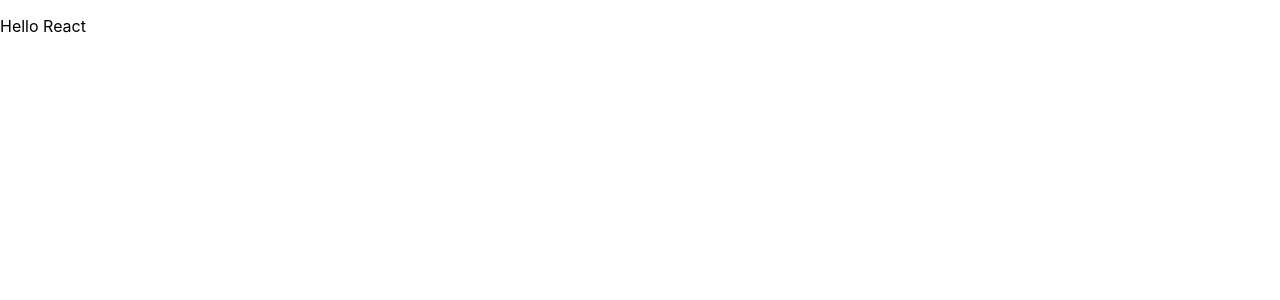
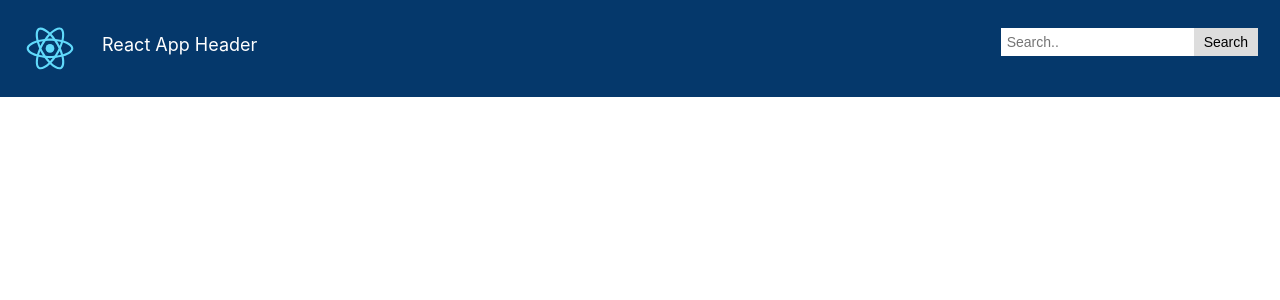
Before and after one commit to wardt7/304CEM-FrontEnd-MyStuff, a React (Create React App) app in the folder my-app/: page / in a window 1280 px wide. Shown: the top 300 px of the page. Built offline with nearby package versions, Linux system fonts and the light colour scheme.

Commit message:
Created a basic react app header

```diff
--- a/my-app/src/App.js
+++ b/my-app/src/App.js
@@ -1,11 +1,12 @@
 import React, { Component } from 'react';
 import './App.css';
+import Header from './components/header/Header';
 
 class App extends Component {
   render() {
     return (
-      <div className="App">
-	<p>Hello React</p>
+      <div>
+	<Header />
       </div>
     );
   }
--- /dev/null
+++ b/my-app/src/components/header/Header.css
@@ -0,0 +1,80 @@
+.header {
+    overflow: hidden;
+    background-color: #05386b;
+    padding: 20px 10px;
+    position: fixed;
+    top: 0;
+    left: 0;
+    width: 100%
+}
+
+.header a {
+    float: left;
+    color: white;
+    text-align: center;
+    padding: 12px;
+    text-decoration: none;
+    font-size: 18px;
+    line-height: 25px;
+    border-radius: 4px;
+}
+
+.header img {
+    width: 80px;
+    float: left;
+}
+
+.header a.logo {
+    font-size: 25px;
+    font-weight: bold;
+    text-align: center;
+}
+
+.header a.active {
+    background: #5CDB95;
+    color: white;
+    font-weight: bold;
+}
+
+.header-right {
+    float: right;
+}
+
+.header .search-container {
+    float: left;
+}
+
+.header input[type=text] {
+    padding: 6px;
+    margin-top: 8px;
+    font-size: 14px;
+    border: none;
+}
+
+.header .search-container button {
+    float: right;
+    padding: 6px 10px;
+    margin-top: 8px;
+    margin-right: 32px;
+    background: #ddd;
+    font-size: 14px;
+    border: none;
+    cursor: pointer;
+}
+
+.header .search-container button:hover {
+    background: #ccc;
+}
+
+@media screen and (max-width: 600px) {
+    .header img{
+	display: block;
+	float: none;
+	margin: auto;
+    }
+    .header a {
+	float: none;
+	display: block;
+	text-align: center;
+    }
+}
--- /dev/null
+++ b/my-app/src/components/header/Header.js
@@ -0,0 +1,26 @@
+import React, { Component } from 'react';
+import './Header.css';
+import react_logo from '../../logo.svg';
+
+class Header extends Component {
+    handleSearchSubmit(event){
+	event.preventDefault();
+	console.log('search button was clicked');
+    }
+    render() {
+	return (
+		<div className="header">
+		<img src={react_logo} alt="React logo"/><a href="#default" cLassName="logo"> React App Header </a>
+		<div className="header-right">
+		<div className="search-container">
+		<form action="">
+		<input type="text" placeholder="Search.." name="txtSearch" onChange={this.handleInputChange} />
+		<button type="submit" onClick={this.handleSearchSubmit}>Search</button>
+		</form>
+		</div>
+		</div>
+		</div>
+	);
+    }
+}
+export default Header;
```
Also changed, not shown: 2 other files (tests, documents, lock files or other folders).
